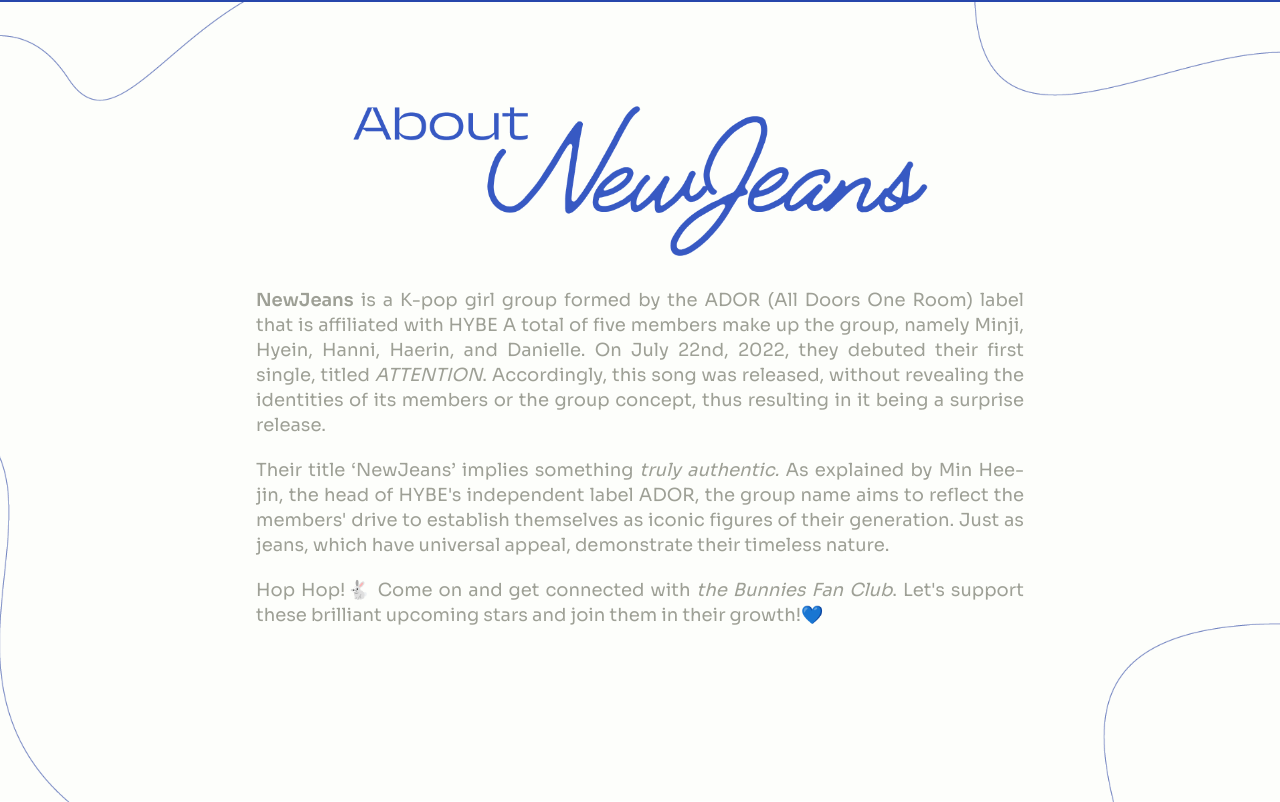
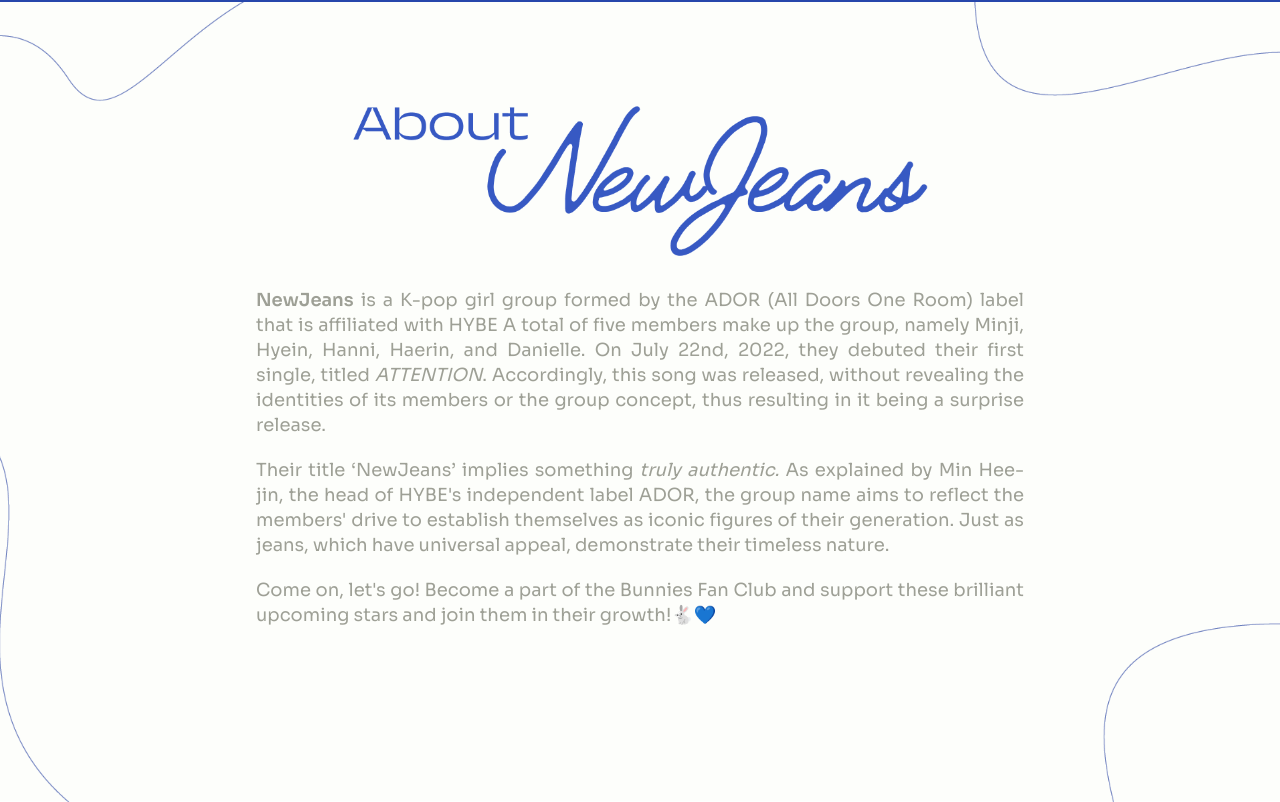
Before and after one commit to hannahkaith/hannahbustos.github.io, a plain HTML site: page about.html in a window 1280 px wide. Shown: the part 798-1600 px from the top of the page. Drawn offline with Linux system fonts and the light colour scheme.

Commit message:
Update about.html

```diff
--- a/about.html
+++ b/about.html
@@ -1,5 +1,6 @@
 <!DOCTYPE html>
 <html lang="en">
+
 <head>
     <meta charset="UTF-8">
     <meta http-equiv="X-UA-Compatible" content="IE=edge">
@@ -7,6 +8,7 @@
     <link rel="stylesheet" href="about.css">
     <title>About NWJNS ✧</title>
 </head>
+
 <body>
     <!--Navigation Bar Section-->
     <header>
@@ -37,8 +39,8 @@
         </nav>
     </header>
 
-     <!--Background Images-->
-     <section class="group-photo">
+    <!--Background Images-->
+    <section class="group-photo">
     </section>
 
     <!--ABOUT Section-->
@@ -56,15 +58,17 @@
                 Accordingly, this song was released, without revealing the identities of its members or the group
                 concept, thus resulting in it being a surprise release.
             </p>
-            <p>Their title ‘NewJeans’ implies something <span id="italic">truly authentic.</span> As explained by Min Hee-jin, the head of HYBE's
+            <p>Their title ‘NewJeans’ implies something <span id="italic">truly authentic.</span> As explained by Min
+                Hee-jin, the head of HYBE's
                 independent label ADOR, the group name aims to reflect the members' drive to establish themselves as
                 iconic figures of their generation. Just as jeans, which have universal appeal, demonstrate their
                 timeless nature.</p>
-            <p>Hop Hop!🐇 Come on and get connected with <span id="italic">the Bunnies Fan Club</span>. Let's support these brilliant upcoming stars and
-                join them in their growth!💙 </p>
+            <p>Come on, let's go! Become a part of the Bunnies Fan Club and support these brilliant upcoming stars and
+                join them in their growth!🐇💙 </p>
         </div>
     </section>
 
 
 </body>
+
 </html>
```
